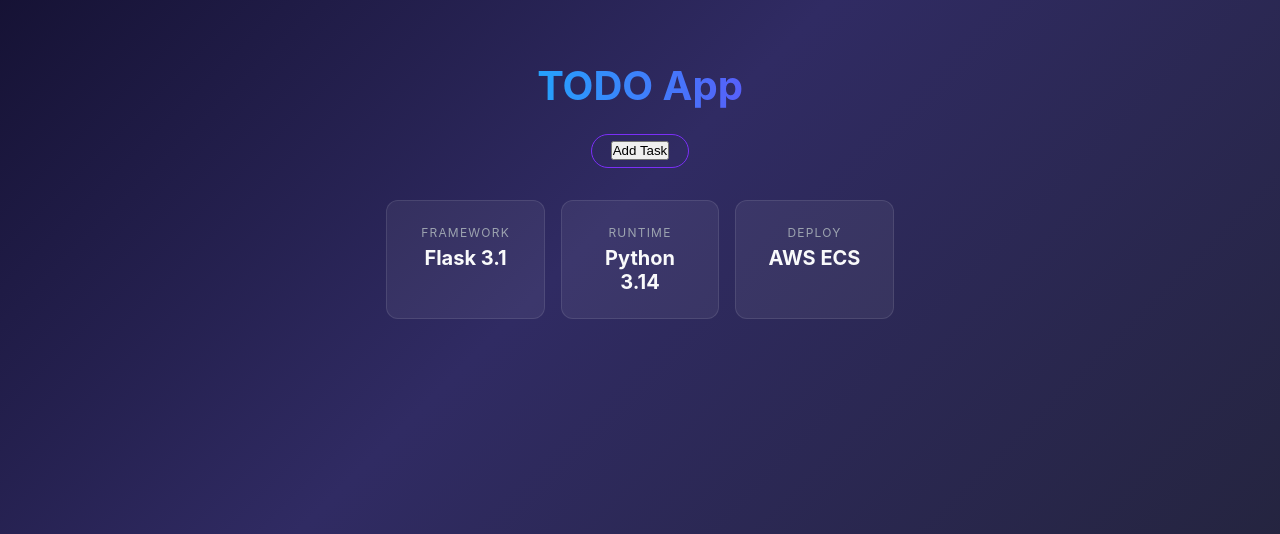
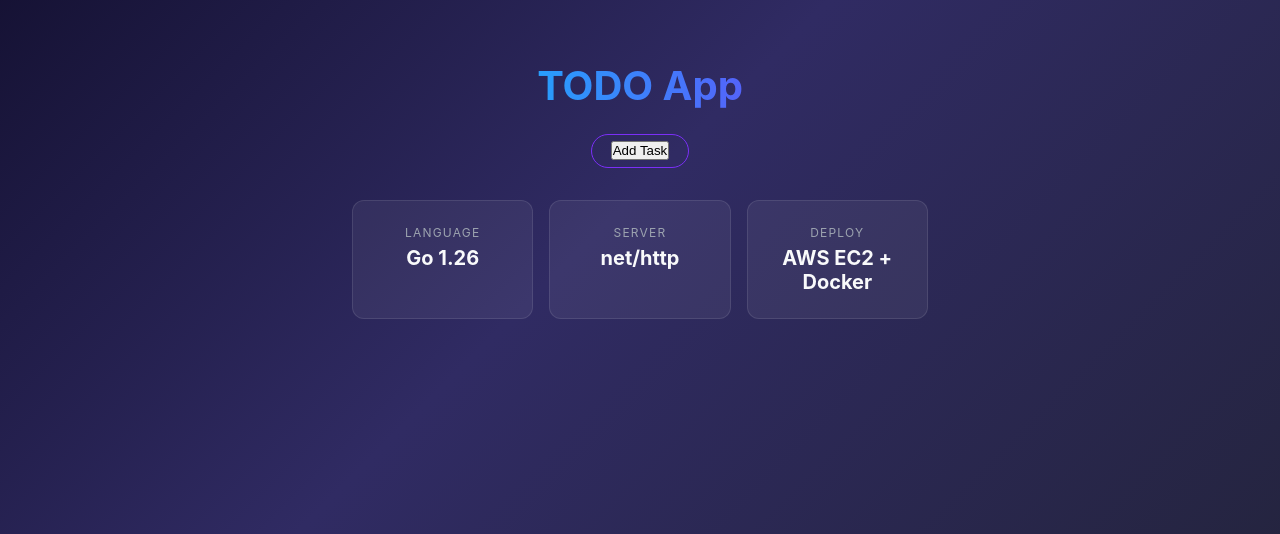
Before and after one commit to VarshneyPranjal/todoApp, a Python web app: template templates/index.html in a window 1280 px wide. Shown: the part 210-744 px from the top of the page. Run offline with Jinja, Linux system fonts and the light colour scheme; the template is opened without the code that fills it, so the values that code supplies are empty.

Commit message:
Update technology stack in index.html

```diff
--- a/templates/index.html
+++ b/templates/index.html
@@ -71,16 +71,16 @@
         <div class="badge"><button>Add Task</button></div>
         <div class="cards">
             <div class="card">
-                <span>Framework</span>
-                <strong>Flask 3.1</strong>
+                <span>Language</span>
+                <strong>Go 1.26</strong>
             </div>
             <div class="card">
-                <span>Runtime</span>
-                <strong>Python 3.14</strong>
+                <span>Server</span>
+                <strong>net/http</strong>
             </div>
             <div class="card">
                 <span>Deploy</span>
-                <strong>AWS ECS</strong>
+                <strong>AWS EC2 + Docker</strong>
             </div>
         </div>
     </div>
```
